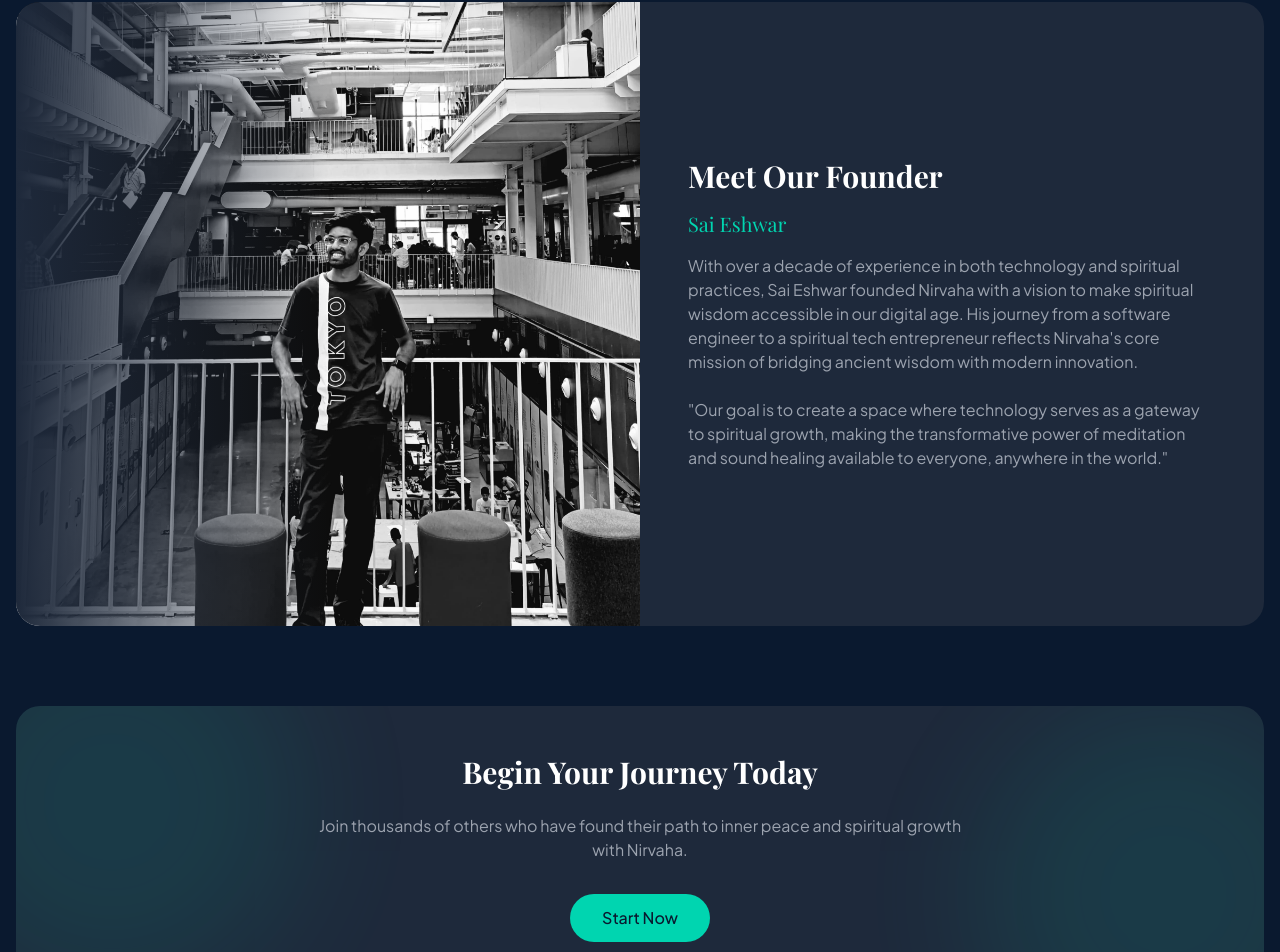
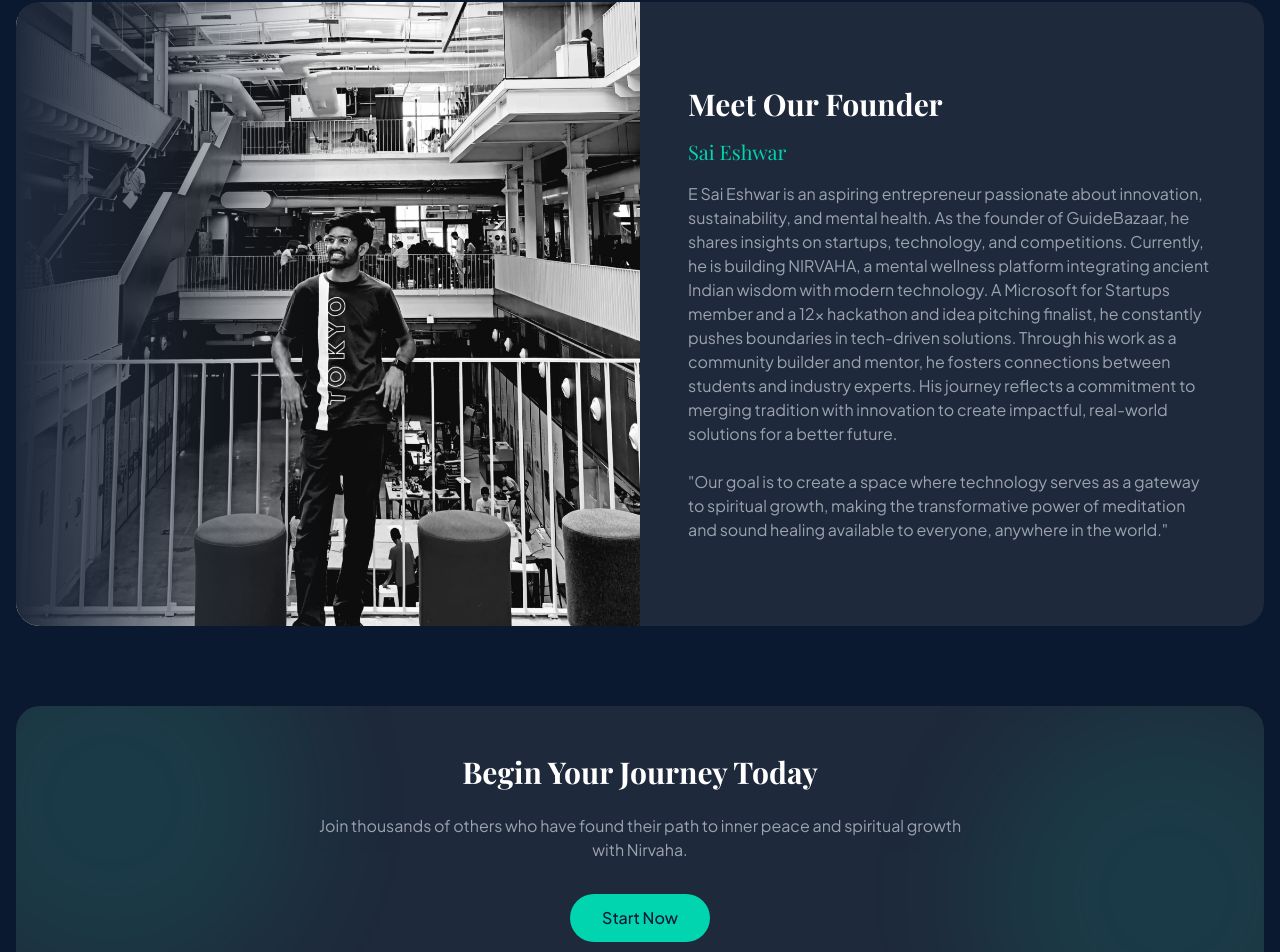
Before and after one commit to YESH-ctrl/Nirvana, a React (Vite) app in the folder frontend/: page /about in a window 1280 px wide. Shown: the part 928-1880 px from the top of the page. Built offline with nearby package versions, Linux system fonts and the light colour scheme.

Commit message:
Update About.jsx

```diff
--- a/frontend/src/pages/About.jsx
+++ b/frontend/src/pages/About.jsx
@@ -105,10 +105,7 @@ const About = () => {
               <h2 className="text-3xl font-bold text-white mb-4">Meet Our Founder</h2>
               <h3 className="text-xl text-primary mb-4">Sai Eshwar</h3>
               <p className="text-gray-400 mb-6">
-                With over a decade of experience in both technology and spiritual practices,
-                Sai Eshwar founded Nirvaha with a vision to make spiritual wisdom accessible in our digital age.
-                His journey from a software engineer to a spiritual tech entrepreneur reflects Nirvaha's
-                core mission of bridging ancient wisdom with modern innovation.
+                E Sai Eshwar is an aspiring entrepreneur passionate about innovation, sustainability, and mental health. As the founder of GuideBazaar, he shares insights on startups, technology, and competitions. Currently, he is building NIRVAHA, a mental wellness platform integrating ancient Indian wisdom with modern technology. A Microsoft for Startups member and a 12x hackathon and idea pitching finalist, he constantly pushes boundaries in tech-driven solutions. Through his work as a community builder and mentor, he fosters connections between students and industry experts. His journey reflects a commitment to merging tradition with innovation to create impactful, real-world solutions for a better future.
               </p>
               <p className="text-gray-400">
                 "Our goal is to create a space where technology serves as a gateway to spiritual growth,
```
